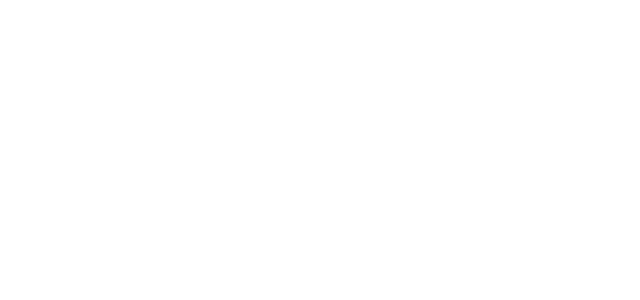
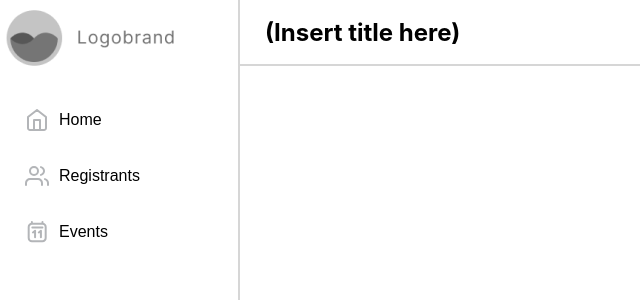
Before and after one commit to PedroAbib/event-manager-frontend, a React (Create React App) app: page / in a window 1280 px wide. Shown: the top 300 px of the page, without its empty margins (0-640 px from the left). Built offline with nearby package versions, Linux system fonts and the light colour scheme; the HTML template or start-up script is replaced by a standard one.

Commit message:
feat: implement App.tsx to receive new components

```diff
--- /dev/null
+++ b/src/App.css
@@ -0,0 +1,14 @@
+.layout {
+  display: flex;
+  width: 100vw;
+  height: 100vh;
+}
+
+.navigation {
+  width: 238px;
+  border-right: 2px solid #D6D6D6;
+}
+
+.content {
+  flex: 1;
+}
--- a/src/App.tsx
+++ b/src/App.tsx
@@ -1,10 +1,20 @@
 import React from 'react';
-import logo from './logo.svg';
+import SideBar from './components/navigation/SideBar';
+import TopBar from './components/navigation/TopBar';
+import './App.css';
 
 function App() {
   return (
-    <div className="App">
+    <div className="layout">
+      <div className='navigation'>
+        <SideBar/>
+      </div>
+      <div className="content">
+        <TopBar/>
+        <main>
 
+        </main>
+      </div>
     </div>
   );
 }
```
